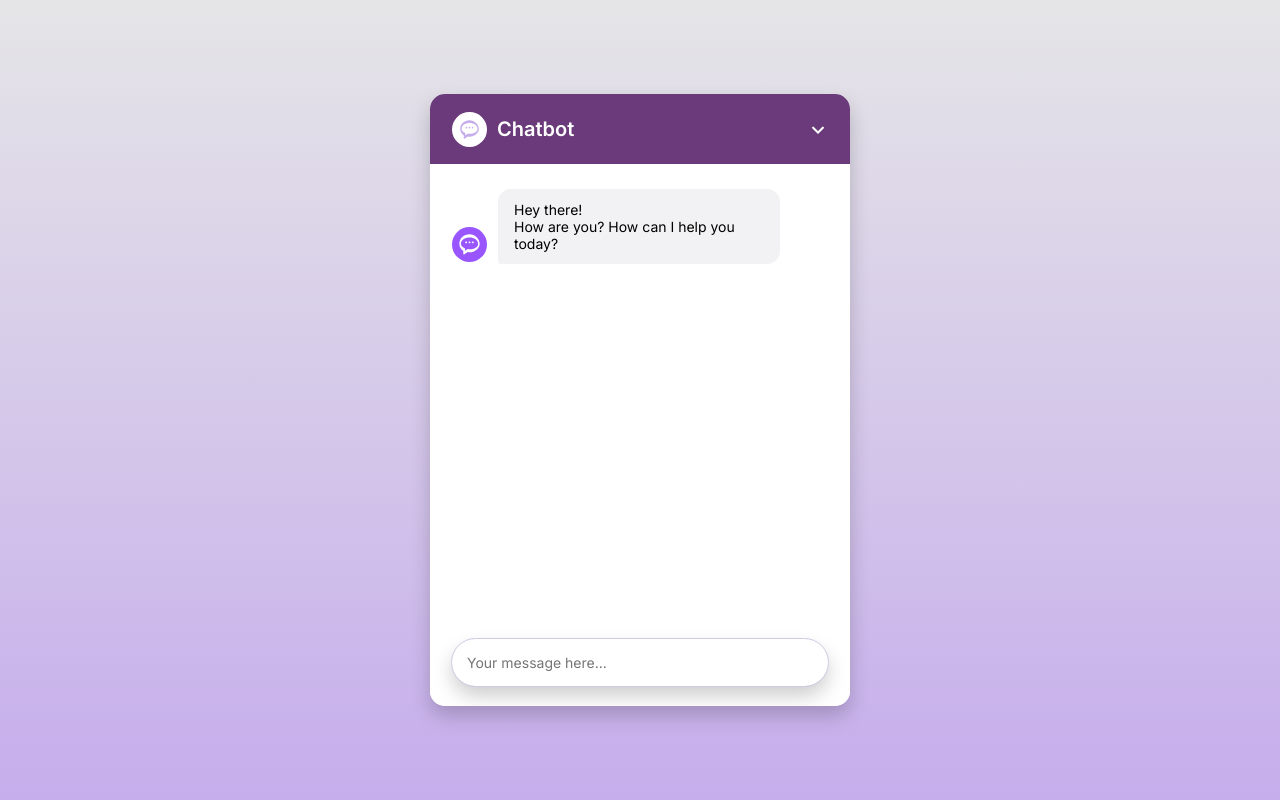
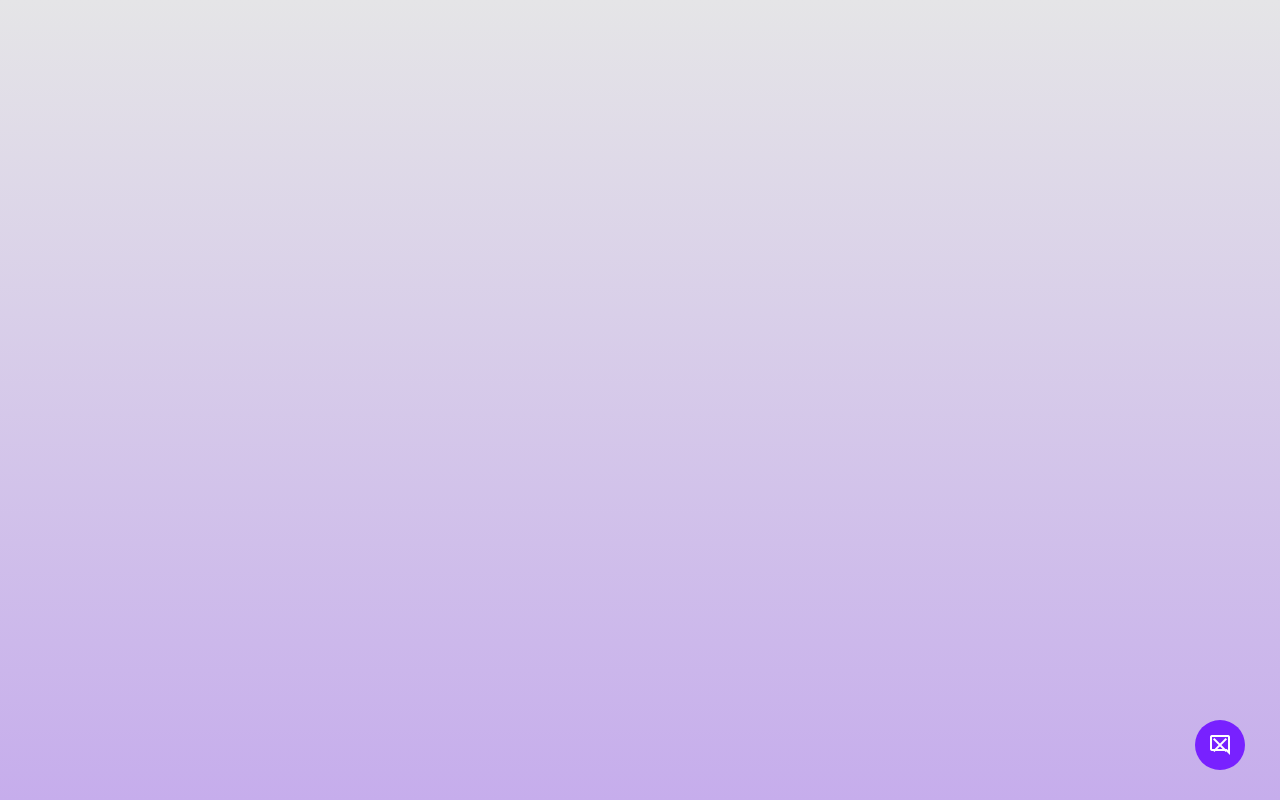
Before and after one commit to xellga-olga/chatbot, a React (Vite) app: page / in a window 1280 px wide. Built offline with nearby package versions, Linux system fonts and the light colour scheme.

Commit message:
Adding a Popup

```diff
--- a/index.html
+++ b/index.html
@@ -5,7 +5,7 @@
     <link rel="icon" type="image/svg+xml" href="/vite.svg" />
     <meta name="viewport" content="width=device-width, initial-scale=1.0" />
     <title>Chatbot in ReactJs</title>
-    <link rel="stylesheet" href="https://fonts.googleapis.com/css2?family=Material+Symbols+Outlined:opsz,wght,FILL,GRAD@24,400,0,0" />
+    <link rel="stylesheet" href="https://fonts.googleapis.com/css2?family=Material+Symbols+Outlined:opsz,wght,FILL,GRAD@24,400,1,0" />
   </head>
   <body>
     <div id="root"></div>
--- a/src/App.jsx
+++ b/src/App.jsx
@@ -7,6 +7,7 @@ const App = () => {
 
     const [chatHistory, setChatHistory] = useState([]);
     const chatBodyRef = useRef();
+    const [showChatbot, setShowChatbot] = useState(false);
 
     const generateBotResponse = async (history) => {
         // Helper function to update chat history
@@ -39,7 +40,15 @@ const App = () => {
     }, [chatHistory]);
 
     return (
-        <div className='container'>
+        <div className={`container ${showChatbot ? "show-chatbot" : ""}`}>
+            <button id='chatbot-toggler' onClick={() => setShowChatbot((prev) => !prev )}>
+                <span className="material-symbols-outlined">
+                    mode_comment
+                </span>
+                <span className="material-symbols-outlined">
+                    close
+                </span>
+            </button>
             <div className='chatbot'>
                 {/*Chatbot Header*/}
                 <div className='chatbot-header'>
@@ -47,7 +56,7 @@ const App = () => {
                         <ChatbotIcon/>
                         <h2 className='logo-text'>Chatbot</h2>
                     </div>
-                    <button className="material-symbols-outlined">
+                    <button onClick={() => setShowChatbot((prev) => !prev )} className="material-symbols-outlined">
                        keyboard_arrow_down
                     </button>
                 </div>
--- a/src/index.css
+++ b/src/index.css
@@ -12,18 +12,48 @@ body {
     width: 100%;
     min-height: 100vh;
     background: linear-gradient(#e5e5e7, #c6adec);
+}
+
+#chatbot-toggler {
+    position: fixed;
+    bottom: 30px;
+    right: 35px;
+    border: none;
+    cursor: pointer;
+    height: 50px;
+    width: 50px;
     display: flex;
     align-items: center;
     justify-content: center;
+    background: #7821ff;
+    border-radius: 50%;
+}
+
+#chatbot-toggler span {
+    color: #fff;
+    position: absolute;
 }
 
 .chatbot {
-    position: relative;
+    position: fixed;
+    opacity: 0;
+    pointer-events: none;
+    bottom: 90px;
+    right: 35px;
     width: 420px;
     background: white;
     border-radius: 15px;
     overflow: hidden;
     box-shadow: 0 10px 20px rgba(0,0,0,0.2);
+    transform: scale(0.2);
+    transform-origin: bottom right;
+    transition: all 0.1s ease;
+}
+
+.container.show-chatbot .chatbot {
+    opacity: 1;
+    pointer-events: auto;
+    transform: scale(1);
 }
 
 .chatbot .chatbot-header {
@@ -81,7 +111,7 @@ body {
     gap: 20px;
     overflow-y: auto;
     padding: 25px 22px;
-    height: 460px;
+    height: 400px;
     margin-bottom: 82px;
     scrollbar-width: thin;
     scrollbar-color: #d1c1e9 transparent;
```
